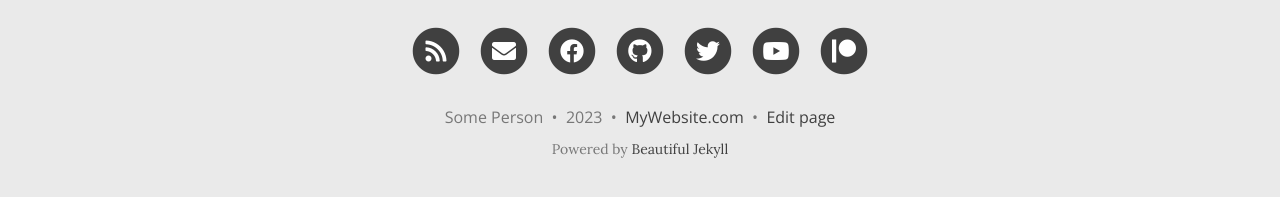
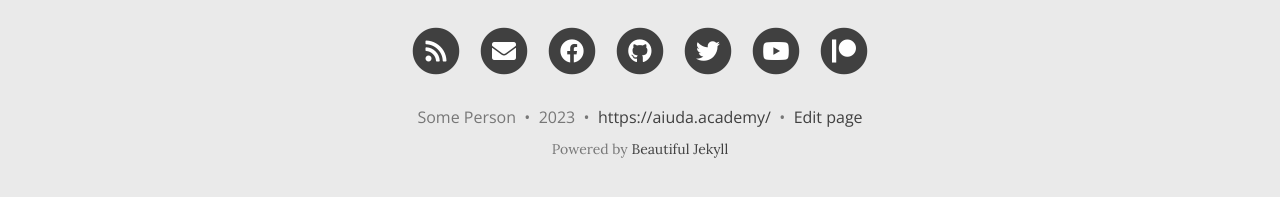
Before and after one commit to aiudacademy/aiudacademy.github.io, a Jekyll site: the page built from aboutme.md, in a window 1280 px wide and 956 px high. Shown: the part 746-943 px from the top of the window. Built offline with Jekyll 4.4.1, drawn with Linux system fonts in a browser that asks for light colours; nearby versions of some CDN libraries; comment, search, counter and statistics services are not loaded.

Commit message:
Update _config.yml

```diff
--- a/_config.yml
+++ b/_config.yml
@@ -24,7 +24,7 @@
   Resources:
     - Beautiful Jekyll: "https://beautifuljekyll.com"
     - Learn markdown: "https://www.markdowntutorial.com/"
-  Author's home: "https://deanattali.com"
+  Author's home: "https://aiuda-academy.thinkific.com/"
 
 ################
 # --- Logo --- #
@@ -94,7 +94,7 @@
 
 # How to display the link to your website in the footer
 # Remove this if you don't want a link in the footer
-url-pretty: "MyWebsite.com"
+url-pretty: "https://aiuda.academy/"
 
 # Excerpt word length - Truncate the excerpt of each post on the feed page to the specified number of words
 excerpt_length: 50
```
